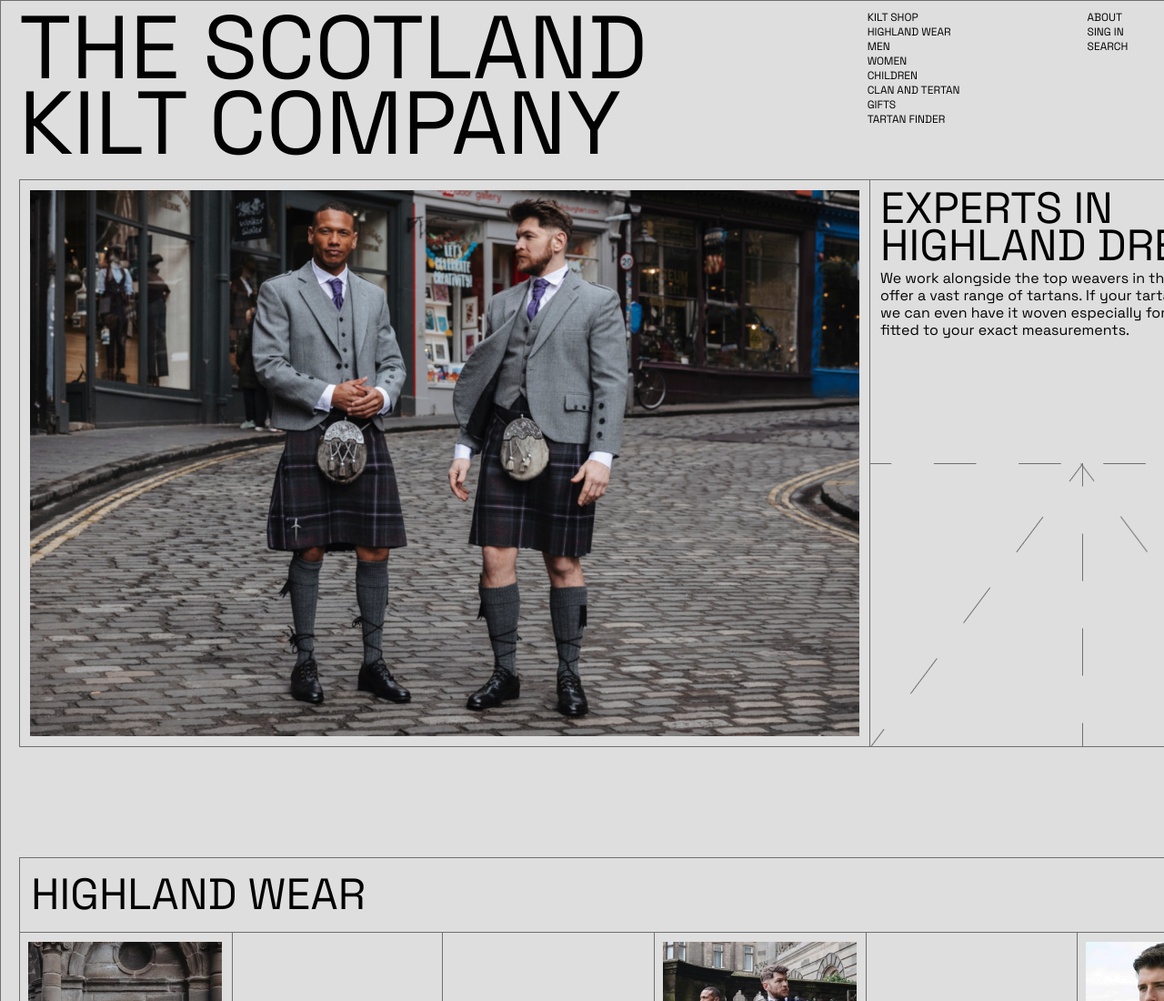
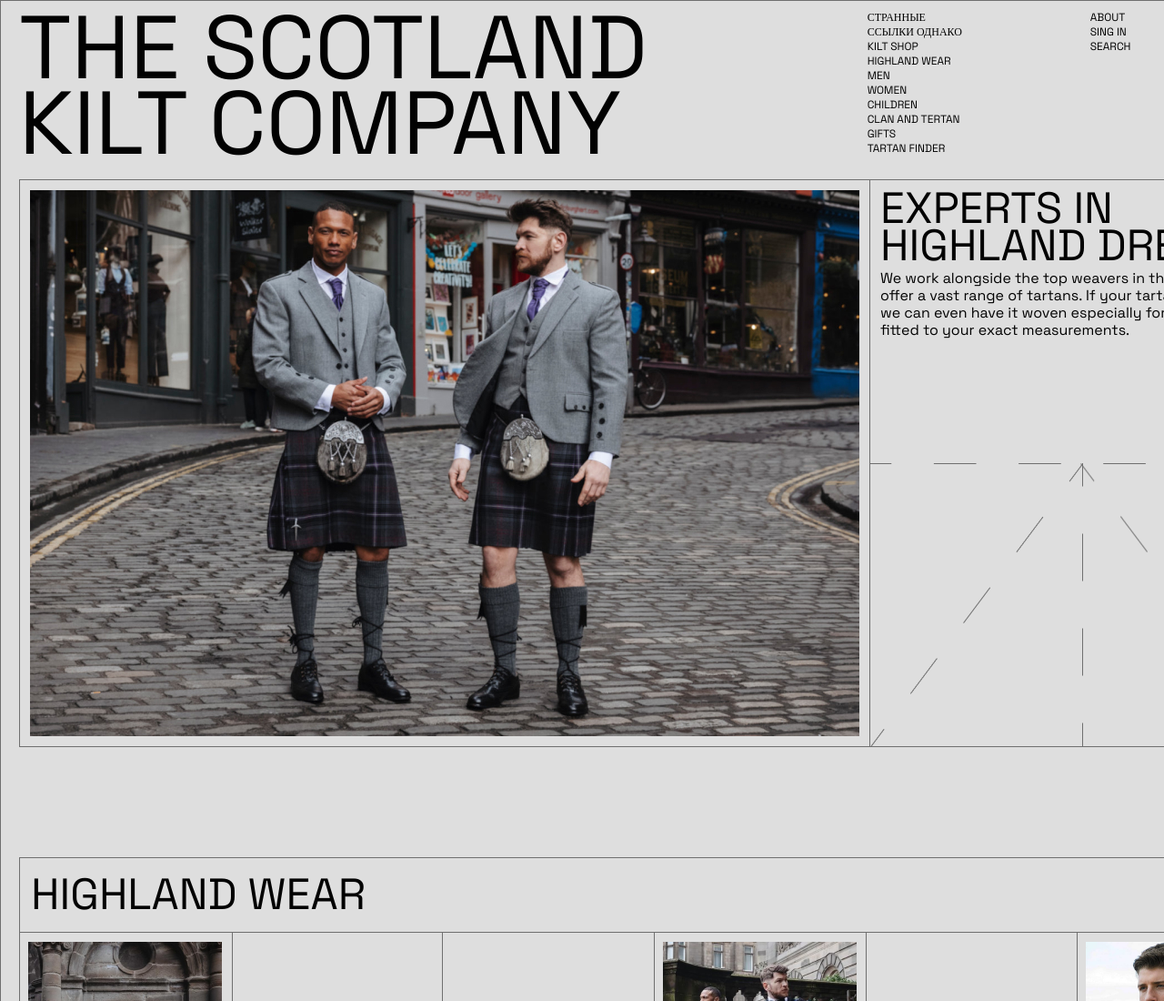
Before and after one commit to ZenovichAN/Kilt, a plain HTML site: page index.html in a window 1280 px wide. Shown: the top 1100 px of the page at 91% size. Drawn offline with Linux system fonts and the light colour scheme; files whose address does not match are found by name.

Commit message:
проверка обратной связи

```diff
--- a/index.html
+++ b/index.html
@@ -16,7 +16,7 @@
             <h1>The Scotland <br>Kilt Company</h1>
         </div>
         <nav class="menu">
-
+странные ссылки однако
             <ul>
                 <li><a href="">kilt shop</a></li>
                 <li><a href="">highland wear</a></li>
```
